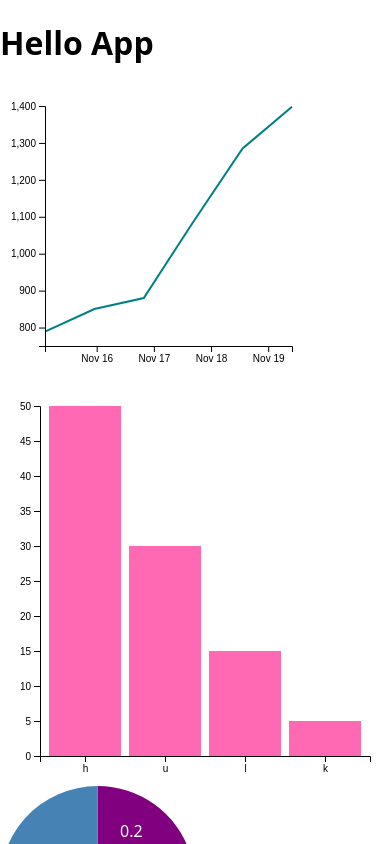
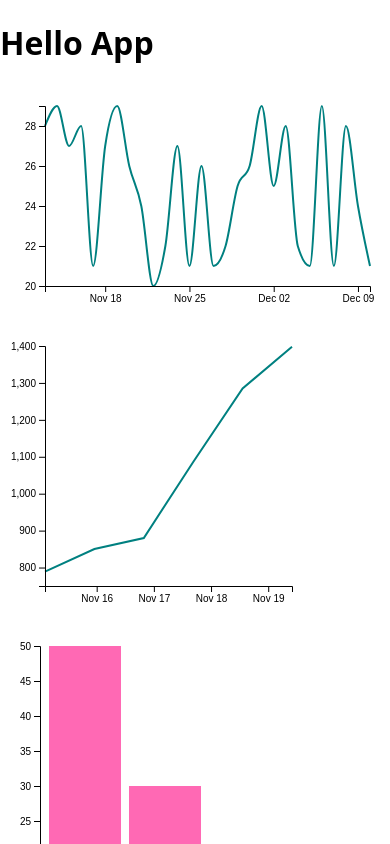
Before and after one commit to chooblarin/react-d3-example, a React (Vite) app: page / in a window 390 px wide. Shown: the top 844 px of the page. Built offline with nearby package versions, Linux system fonts and the light colour scheme.

Commit message:
Responsive chart with time scale

```diff
--- a/src/components/App.tsx
+++ b/src/components/App.tsx
@@ -4,22 +4,30 @@ import dayjs from "dayjs";
 import BarChart from "./BarChart";
 import DonutChart from "./DonutChart";
 import TimeSeriesChart from "./TimeSeriesChart";
+import ResponsiveDailyRankChart from "./ResponsiveDailyRankChart";
 import withMeasureAndRender from "./withMeasureAndRender";
 import {
   timeSeriesInputData,
   barInputData,
-  donutInputData
+  donutInputData,
+  dailyRankingData
 } from "../mock-data";
 
 const MeasuredBarChart = withMeasureAndRender(BarChart);
 const MeasuredTimeSeriesChart = withMeasureAndRender(TimeSeriesChart);
 const MeasuredDonutChart = withMeasureAndRender(DonutChart);
+const MeasuredResponsiveDailyRankChart = withMeasureAndRender(
+  ResponsiveDailyRankChart
+);
 
 class App extends React.Component<{}, {}> {
   render() {
     return (
       <div>
         <h1>Hello App</h1>
+        <div style={{ width: "100%", height: "240px" }}>
+          <MeasuredResponsiveDailyRankChart inputData={dailyRankingData} />
+        </div>
         <div className="container-time-series-chart">
           <MeasuredTimeSeriesChart
             inputData={timeSeriesInputData}
--- /dev/null
+++ b/src/components/DailyRankChart.tsx
@@ -0,0 +1,78 @@
+import React from "react";
+import { scaleTime, scaleLinear } from "d3-scale";
+import { extent } from "d3-array";
+import { line, curveMonotoneX } from "d3-shape";
+import { select } from "d3-selection";
+import { axisBottom, axisLeft } from "d3-axis";
+
+import { InjectedProps } from "./withMeasureAndRender";
+import { DailyRank } from "../models/ranking-data";
+
+type DailyRankChartProps = {
+  inputData: DailyRank[];
+};
+
+function DailyRankChart({
+  inputData,
+  width,
+  height
+}: DailyRankChartProps & InjectedProps) {
+  const getX = (item: DailyRank) => item.day;
+  const getY = (item: DailyRank) => item.rank;
+
+  const margin = { top: 20, right: 20, bottom: 40, left: 45 };
+  const w = width - margin.left - margin.right;
+  const h = height - margin.top - margin.bottom;
+
+  if (0 < inputData.length) {
+    const data = inputData.sort((a, b) => a.day.getTime() - b.day.getTime());
+    const start = data[0].day;
+    const end = data[data.length - 1].day;
+
+    const x = scaleTime()
+      .range([0, w])
+      .domain([start, end]);
+
+    const y = scaleLinear()
+      .range([h, 0])
+      .domain(extent(data, getY) as number[])
+      .nice();
+
+    const valueLine = line()
+      .x((d: any) => x(getX(d)))
+      .y((d: any) => y(getY(d)))
+      .curve(curveMonotoneX);
+
+    const axisX = axisBottom(x).ticks(inputData.length / 7);
+    const axisY = axisLeft(y).ticks(5);
+
+    return (
+      <svg width={width} height={height}>
+        <g transform={`translate(${margin.left}, ${margin.top})`}>
+          <path className="line" d={valueLine(data as any) || ``} />
+          <g
+            className="axis axis--x"
+            transform={`translate(0, ${h})`}
+            ref={node => select(node).call(axisX as any)}
+          />
+          <g
+            className="axis axis--y"
+            ref={node => select(node).call(axisY as any)}
+          />
+        </g>
+        <style jsx>
+          {`
+            .line {
+              fill: none;
+              stroke: teal;
+              stroke-width: 2;
+            }
+          `}
+        </style>
+      </svg>
+    );
+  }
+  return <svg width={width} height={height} />;
+}
+
+export default DailyRankChart;
--- /dev/null
+++ b/src/components/ResponsiveDailyRankChart.tsx
@@ -0,0 +1,31 @@
+import React from "react";
+
+import { InjectedProps } from "./withMeasureAndRender";
+import DailyRankChart from "./DailyRankChart";
+import { DailyRank } from "../models/ranking-data";
+
+type ResponsiveDailyRankChartProps = {
+  inputData: DailyRank[];
+};
+
+function ResponsiveDailyRankChart(
+  props: ResponsiveDailyRankChartProps & InjectedProps
+) {
+  const { width, inputData } = props;
+  const sorted = inputData.sort((a, b) => b.day.getTime() - a.day.getTime());
+
+  let adjustedData: DailyRank[] = [];
+  if (width <= 400) {
+    adjustedData = sorted.slice(0, 4 * 7); // 4 weeks
+  } else if (width <= 750) {
+    adjustedData = sorted.slice(0, 8 * 7); // 8 weeks
+  } else {
+    adjustedData = sorted.slice(0, 10 * 7); // 10 weeks
+  }
+
+  const adjustedProps = { ...props, inputData: adjustedData };
+
+  return <DailyRankChart {...adjustedProps} />;
+}
+
+export default ResponsiveDailyRankChart;
--- a/src/mock-data.ts
+++ b/src/mock-data.ts
@@ -1,3 +1,7 @@
+import dayjs from "dayjs";
+
+import { DailyRank } from "./models/ranking-data";
+
 export const donutInputData = [
   { gender: "male", ratio: 0.2 },
   { gender: "female", ratio: 0.8 }
@@ -18,3 +22,13 @@ export const timeSeriesInputData = [
   { time: `2014-11-19`, km: 1285 },
   { time: `2014-11-20`, km: 1398 }
 ];
+
+const lastDay = dayjs(`2018-12-10`);
+
+export const dailyRankingData: DailyRank[] = Array(7 * 10) // 10 weeks
+  .fill(null)
+  .map((_, i) => {
+    const day = lastDay.add(-i, "day").toDate();
+    const rank = Math.floor(10 * Math.random() + 20);
+    return { day, rank };
+  });
--- /dev/null
+++ b/src/models/ranking-data.ts
@@ -0,0 +1,4 @@
+export type DailyRank = {
+  day: Date;
+  rank: number;
+};
```
